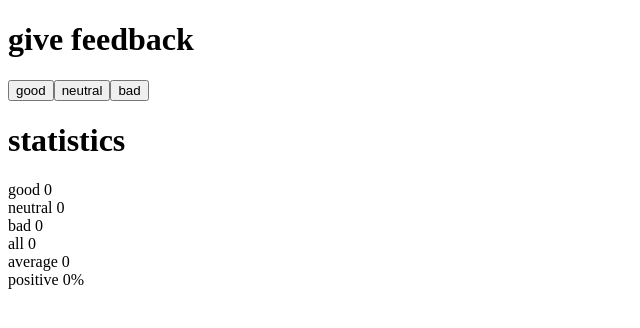
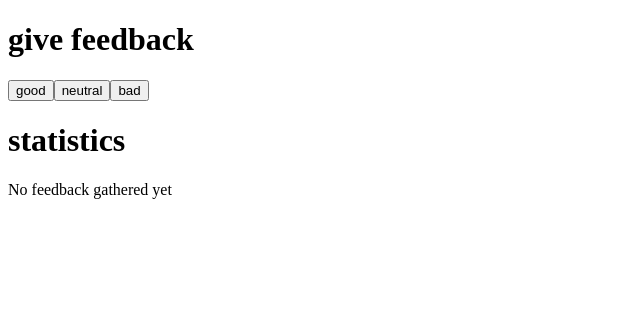
Before and after one commit to mger/fullstackopen, a React (Create React App) app in the folder part1/unicafe/: page / in a window 1280 px wide. Shown: the top 328 px of the page, without its empty margins (0-640 px from the left). Built offline with nearby package versions, Linux system fonts and the light colour scheme.

Commit message:
Complete Ex 1.9: Unicafe, Step 4

```diff
--- a/part1/unicafe/src/index.js
+++ b/part1/unicafe/src/index.js
@@ -3,39 +3,24 @@ import ReactDOM from 'react-dom'
 
 const Heading = ({ title }) => <h1>{title}</h1>
 
-const Button = ({ name, onClick }) => (
-  <button onClick={onClick}>
-    {name}
-  </button>
-)
+const Button = ({ name, onClick }) => <button onClick={onClick}>{name}</button>
 
-const Statistic = ({ name, number }) => (
-  <div>
-    {name} {number}
-  </div>
-)
+const Statistic = ({ name, number }) => <div>{name} {number}</div>
 
 const Statistics = ({ good, goodName, neutral, neutralName, bad, badName }) => {
   const total = good + neutral + bad
+  if (total <= 0) { return <div>No feedback gathered yet</div> }
 
-  const averageScore = () => {
-    if (total <= 0) { return 0 } // Avoid displaying NaN
-    return ( 1* good + -1 * bad ) / total
-  }
-
-  const positive = () => {
-    if (total <= 0) { return 0 } // Avoid displaying NaN
-    return (good / total) * 100
-  }
-
+  const averageScore = (1 * good + -1 * bad) / total
+  const positive = (good / total) * 100
   return (
     <div>
       <Statistic name={goodName} number={good} />
       <Statistic name={neutralName} number={neutral} />
       <Statistic name={badName} number={bad} />
       <Statistic name="all" number={total} />
-      <Statistic name="average" number={averageScore()} />
-      <Statistic name="positive" number={positive() + '%'} />
+      <Statistic name="average" number={averageScore} />
+      <Statistic name="positive" number={positive + '%'} />
     </div>
   )
 }
```
